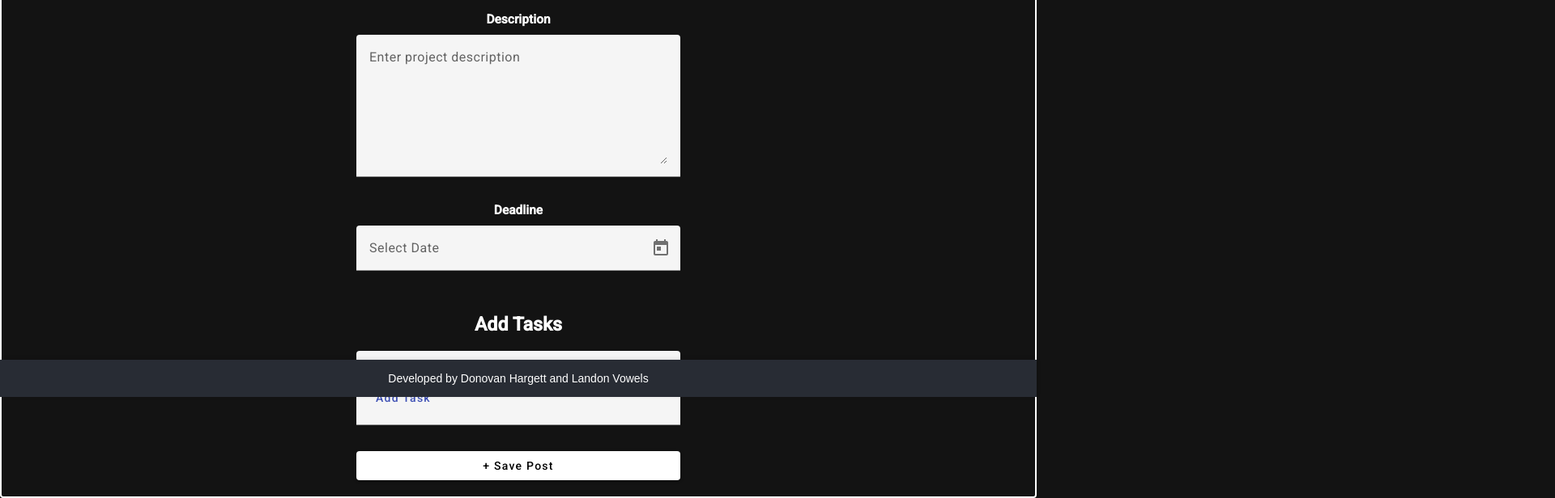
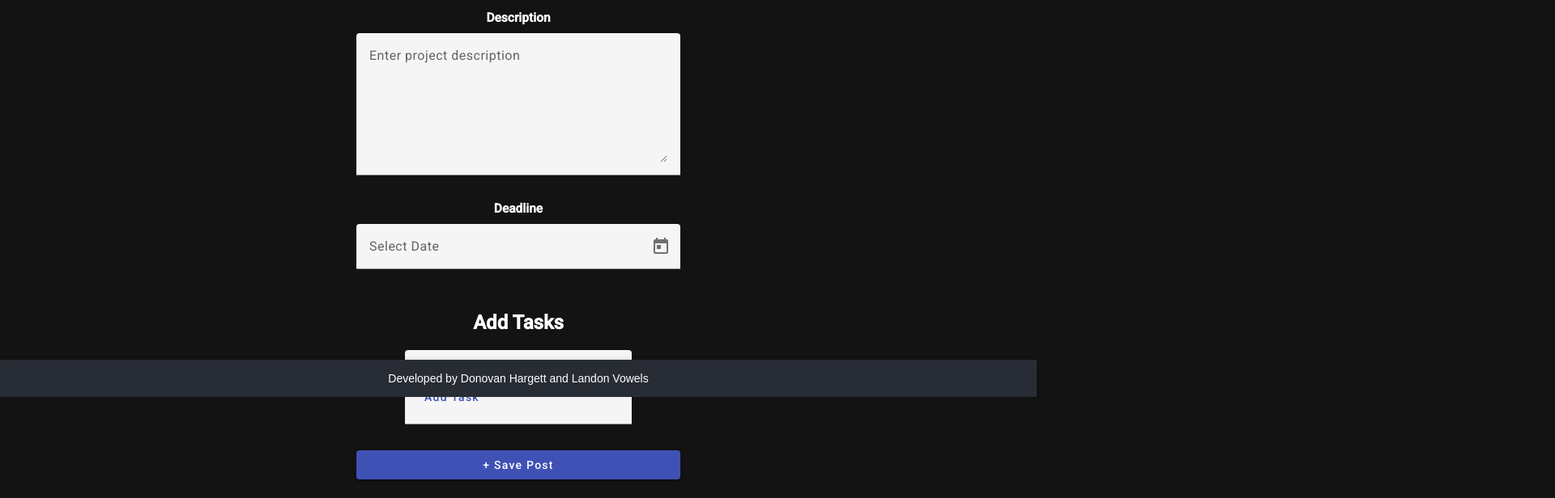
Before and after one commit to landonvowels/new4, an Angular app: page /create in a window 1280 px wide. Shown: the part 309-925 px from the top of the page at 81% size, 1920 px wide, since content can reach past the window. Built offline with nearby package versions, Linux system fonts and the light colour scheme.

Commit message:
these are my updates

```diff
--- a/src/app/post/post-list/post-list.component.css
+++ b/src/app/post/post-list/post-list.component.css
@@ -30,13 +30,13 @@
 }
 
 .header-actions button {
-  margin-left: auto; /* This pushes the delete button to the right */
+  margin-left: auto;
 }
 
 
 
 .delete-button {
-  margin-left: auto; /* right align the button */
+  margin-left: auto;
   border: 1px solid red;
 }
 
@@ -46,20 +46,20 @@ mat-checkbox, .info {
 }
 
 mat-expansion-panel {
-  background-color: #131313; /* black background */
+  background-color: #131313;
 }
 
 mat-expansion-panel-content p {
-  color: #aaa; /* grey text */
+  color: #aaa;
 }
 
 mat-expansion-panel-header span {
   color: #fff;
-  font-weight: bold;/* white title font */
+  font-weight: bold;
 }
 
 .project-details {
-  color: #aaa; /* grey project details */
+  color: #aaa;
 }
 
 .project-header {
@@ -81,13 +81,6 @@ mat-expansion-panel-header span {
   text-align: center;
 }
 
-.information-text{
-  color: rgb(143, 143, 143);
-  border-radius: 10px;
-  padding: 10px
-}
-
-
 mat-expansion-panel-header {
   padding: 10px;
   margin-top: 10px;
@@ -97,7 +90,7 @@ mat-expansion-panel-content {
   border: 1px solid #fff;
   padding: 10px;
   margin-top: -1px; /* removes the gap between the header and content borders */
-  border-radius: 0 0 10px 10px; /* adds a rounded corner to the bottom of the border */
+  border-radius: 0 0 10px 10px;
 }
 
 .mat-expansion-panel{
@@ -106,7 +99,7 @@ mat-expansion-panel-content {
 }
 
 .mat-expansion-panel-body {
-  padding: 10px; /* add padding to the body */
+  padding: 10px;
 }
 
 
@@ -116,3 +109,18 @@ mat-expansion-panel-content {
 .project-header p {
   font-family: Roboto, "Helvetica Neue", sans-serif;
 }
+
+.mat-expansion-panel-header {
+  font-family: 'Roboto', 'Helvetica Neue', sans-serif;
+  font-size: 20px;
+  font-weight: bold;
+}
+
+.information-text {
+  font-family: 'Roboto', 'Helvetica Neue', sans-serif;
+  font-size: 18px;
+  font-weight: normal;
+  color: rgb(195, 188, 188);
+  border-radius: 10px;
+  padding: 10px
+}
--- a/src/app/post/post-list/post-list.component.html
+++ b/src/app/post/post-list/post-list.component.html
@@ -1,14 +1,17 @@
 <div class="project-header">
   <h1>YOUR PROJECTS</h1>
   <p>Manage and track the progress of all of your projects</p>
+  <button mat-raised-button color="primary" routerLink="/create">Create New Project</button>
+
 </div>
 
-<mat-accordion displayMode="default" [multi]="true" [hideToggle]="false" *ngIf="posts.length > 0">
+
+<mat-accordion displayMode="default" [multi]="true" [hideToggle]="false" max-width="800px" *ngIf="posts.length > 0">
   <mat-expansion-panel [hideToggle]="false" *ngFor="let post of posts">
     <mat-expansion-panel-header>
       <span>{{ post.title }}</span>
       <button mat-button color="warn" class="delete-button" (click)="deletePost(post._id)">
-        <mat-icon>delete</mat-icon>
+        <mat-icon>Delete</mat-icon>
       </button>
     </mat-expansion-panel-header>
     <div class="information-text">
--- a/src/app/posts/post-create/post/post.component.css
+++ b/src/app/posts/post-create/post/post.component.css
@@ -18,13 +18,13 @@
 }
 
 .grey-text {
-  color: #767373; /* make the font grey */
+  color: #767373;
   margin-bottom: 100px;
 }
 
 .create-button {
-  display: block; /* Ensures the button takes up full width */
-  margin: 0 auto; /* Automatically centers the button horizontally */
+  display: block;
+  margin: 0 auto;
 }
 
 /* Center-align content */
@@ -33,7 +33,6 @@
   justify-content: center;
 }
 
-/* Center-align text */
 .large-text,
 .small-text {
   text-align: center;
@@ -41,22 +40,31 @@
 }
 
 .project-name, .description {
-  flex: 1 1 calc(50% - 10px); /* Adjusted width to 50% */
+  flex: 1 1 calc(50% - 10px);
 }
 
 .project-name,
 .description,
 .deadline {
-  width: 220%; /* Adjust width as desired */
-  margin-bottom: 10px; /* Add margin between the text boxes */
+  width: 220%;
+  margin-bottom: 10px;
 }
 
 .same-width {
-  width: 400px; /* adjust the width to your liking */
+  width: 400px;
 }
 
 mat-card{
   background: #131313;
-  border: 2px solid #fff;
   padding: 20px;
 }
+
+.post-card {
+  display: flex;
+  flex-direction: column;
+  align-items: center;
+}
+
+.save-button {
+  align-self: center;
+}
--- a/src/app/posts/post-create/post/post.component.html
+++ b/src/app/posts/post-create/post/post.component.html
@@ -35,5 +35,4 @@
   <app-task-list></app-task-list>
 
   <!-- Save Post button -->
-  <button mat-raised-button color="black" class="create-button same-width" (click)="onAddPost()">+ Save Post</button>
-</mat-card>
+<button mat-raised-button color="primary" class="same-width save-button" (click)="onAddPost()">+ Save Post</button>
--- a/src/app/recent-posts/recent-posts.component.html
+++ b/src/app/recent-posts/recent-posts.component.html
@@ -1,6 +1,6 @@
 <div class="dashboard-header">
   <h1>Dashboard</h1>
-    <h2>Here are the projects with the soonest deadline:</h2>
+  <h2>Welcome to your project management dashboard. Here are the projects with the nearest deadline.</h2>
 </div>
 
 <div *ngIf="posts.length > 0" class="cards-container">
@@ -10,6 +10,7 @@
     </mat-card-header>
     <mat-card-content>
       <p>{{ post.content }}</p>
+      <p>Deadline: {{post.date | date: 'fullDate'  }}</p>
     </mat-card-content>
   </mat-card>
 </div>
--- a/src/app/task-list/task-list.component.css
+++ b/src/app/task-list/task-list.component.css
@@ -1,6 +1,6 @@
 .task-list-container {
     margin-top: 20px;
-    font-size: 15.5px;
+    font-size: 16px;
   }
 
   .task-input {
@@ -38,7 +38,6 @@
   }
 
 
-  /* Center-align content */
 .task-input,
 .task-list {
   display: flex;
```
Lines whose indentation alone changed are shown as unchanged.
